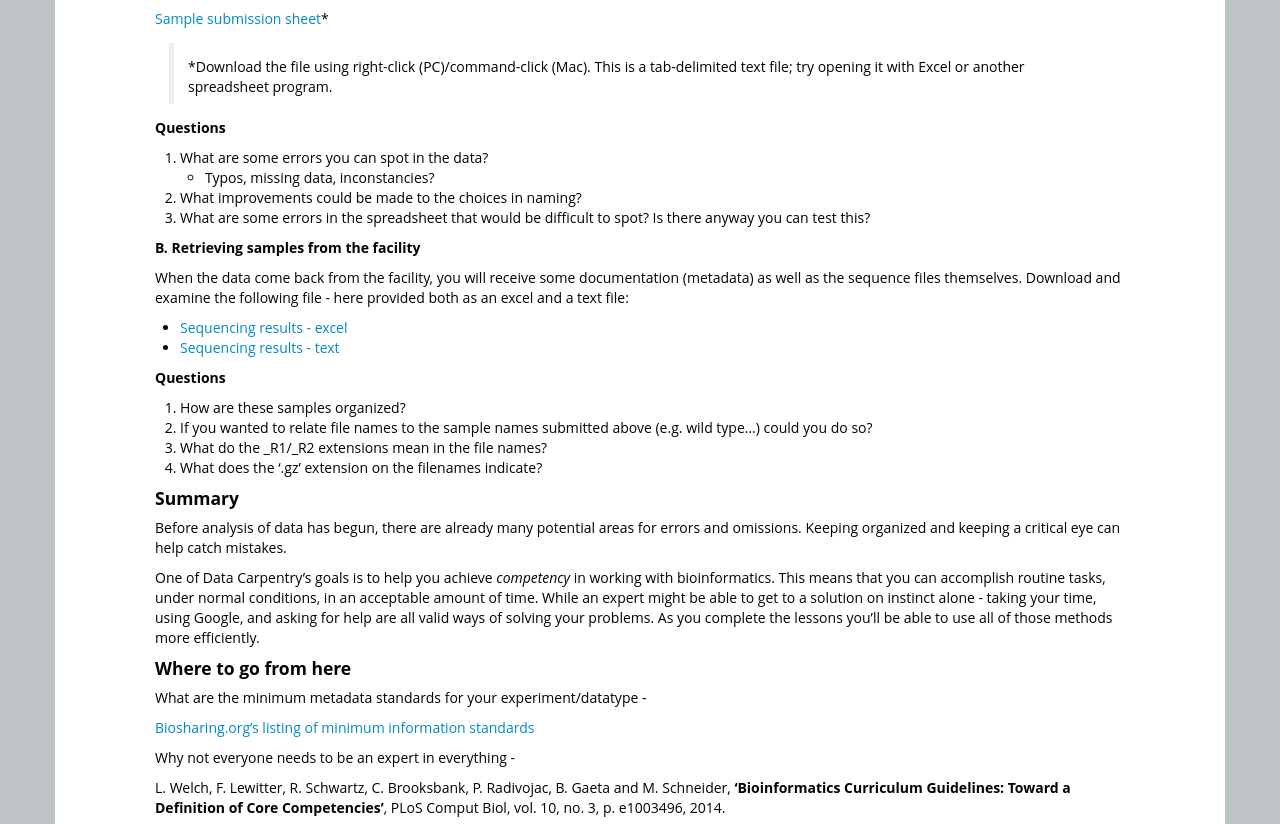
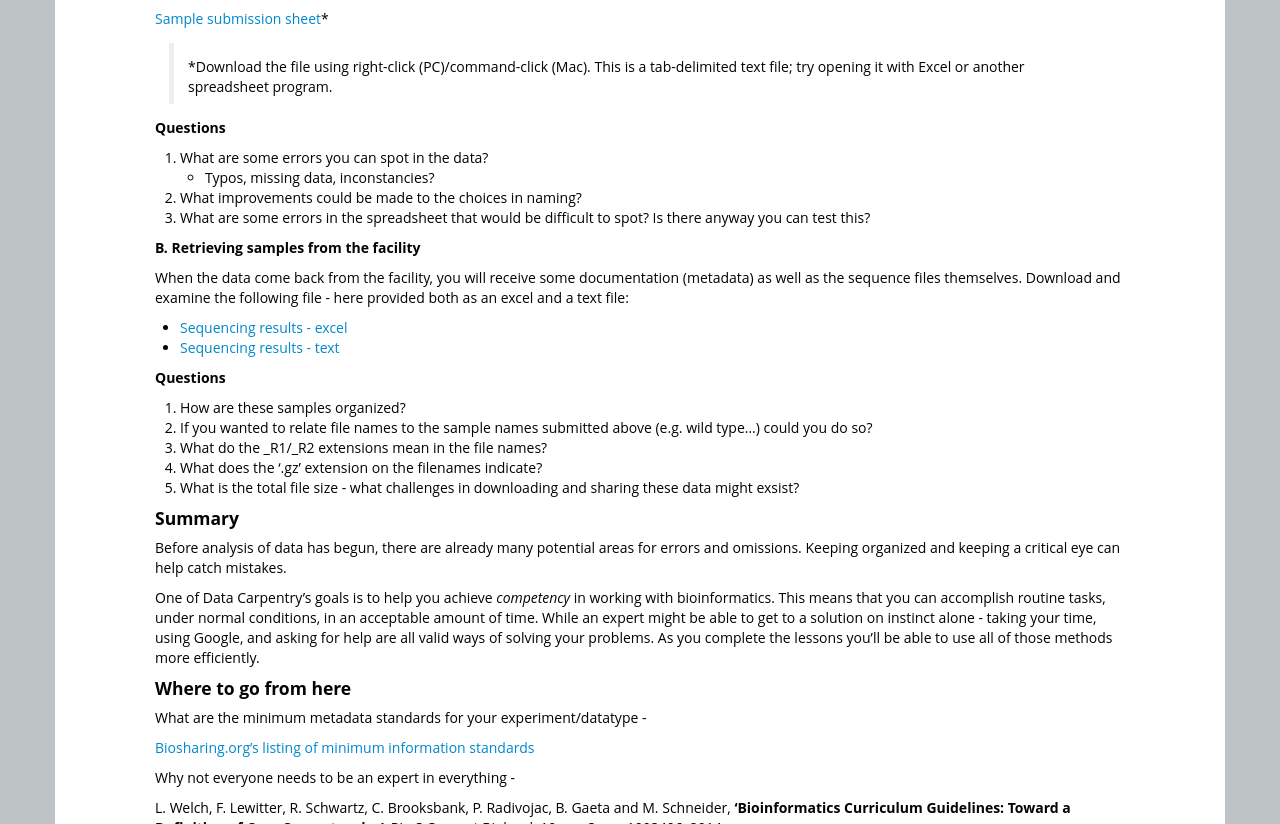
Before and after one commit to JasonJWilliamsNY/tidiness-genomics, a Jekyll site: the page built from index.md, in a window 1280 px wide and 900 px high, scrolled down 1032 px, cut to the strip 0-824 px from the top of the window. Built offline with Jekyll 4.4.1, drawn with Linux system fonts in a browser that asks for light colours; nearby versions of some CDN libraries; library files that are not in the unit come from our copies; Markdown is read by kramdown in place of the engine named in the settings.

Commit message:
added question

```diff
--- a/index.md
+++ b/index.md
@@ -58,8 +58,9 @@ When the data come back from the facility, you will receive some documentation (
 
 1. How are these samples organized?
 2. If you wanted to relate file names to the sample names submitted above (e.g. wild type...) could you do so?
-3. What do the _R1/_R2 extensions mean in the file names?
+3. What do the \_R1/\_R2 extensions mean in the file names?
 4. What does the '.gz' extension on the filenames indicate?
+5. What is the total file size - what challenges in downloading and sharing these data might exsist?
 
 #### Summary
 
```
